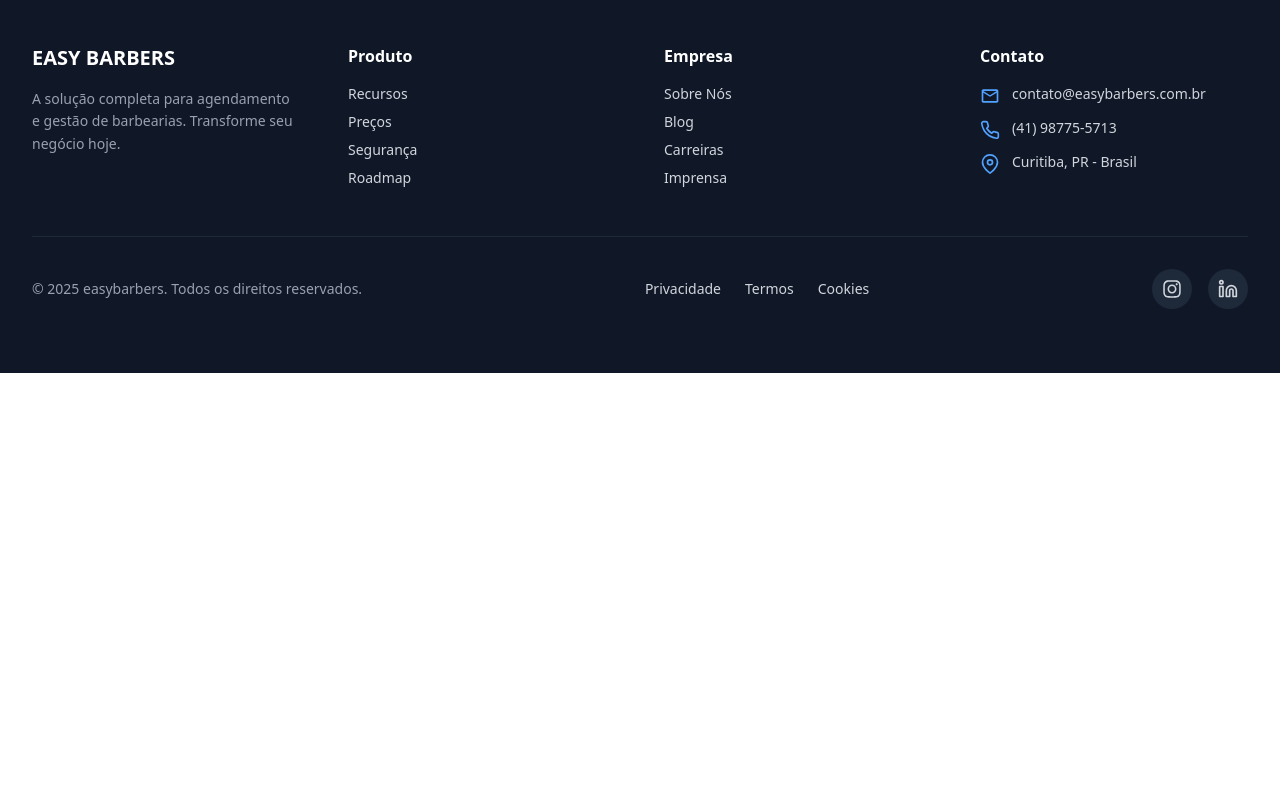
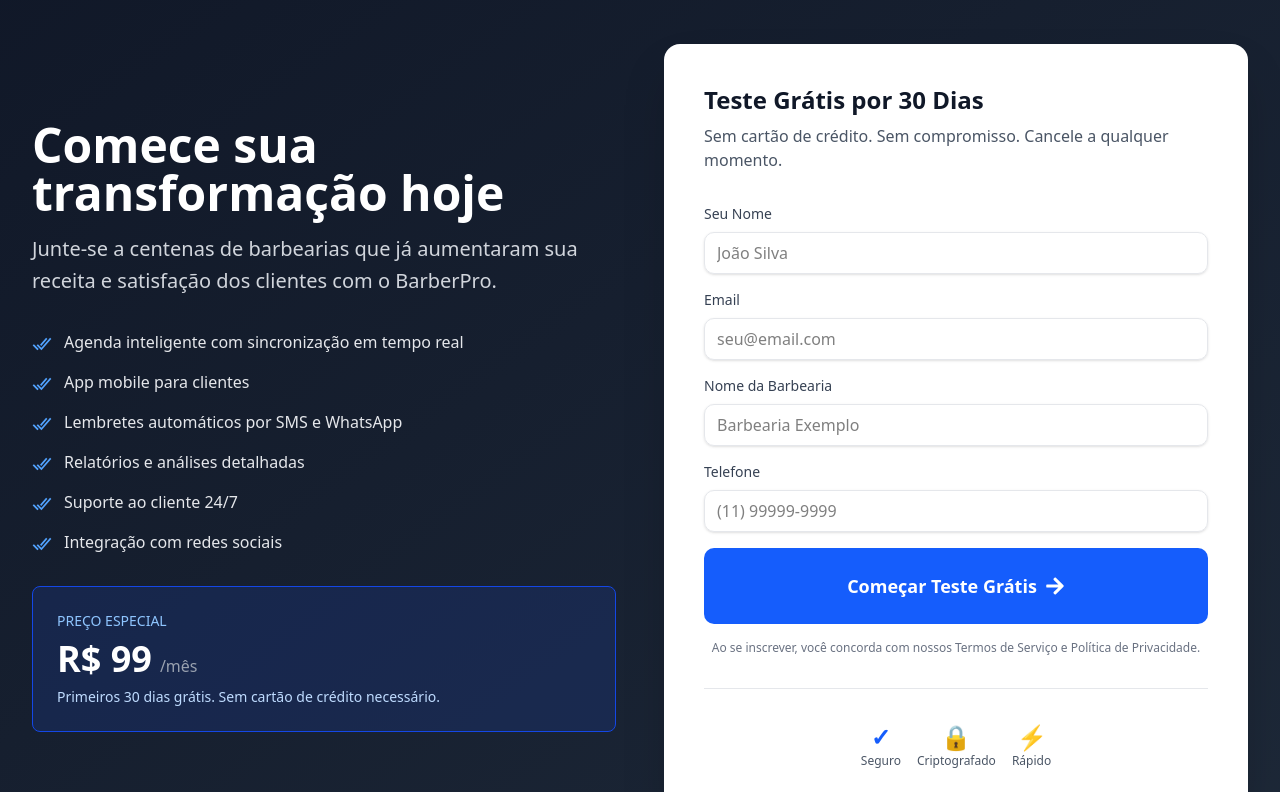
Before and after one commit to LuanRibeiroGit/easybarbers, a Next.js app: page / in a window 1280 px wide. Shown: the part 3180-3972 px from the top of the page. Before the commit the page ends 3553 px from the top, so only its background shows below. Built offline with nearby package versions, Linux system fonts and the light colour scheme.

Commit message:
feat(cta): Inserção do cta

```diff
--- a/app/page.tsx
+++ b/app/page.tsx
@@ -3,6 +3,7 @@
 import Hero from '../src/components/landingpage/hero'
 import Benefits from '../src/components/landingpage/benefits'
 import Testimonials from '@/src/components/landingpage/testimonials';
+import Cta from '@/src/components/landingpage/cta';
 
 
 export default function Home() {
@@ -12,6 +13,7 @@
                 <Hero/>
                 <Benefits/>
                 <Testimonials/>
+                <Cta/>
             <Footer/>
         </div>
     );
--- /dev/null
+++ b/src/components/landingpage/cta.tsx
@@ -0,0 +1,133 @@
+'use client'
+import { FaArrowRight } from "react-icons/fa"
+import { IoCheckmarkDoneSharp } from "react-icons/io5"
+import { useState } from "react"
+
+export default function Cta() {
+    const [email, setEmail] = useState("")
+    const [submitted, setSubmitted] = useState(false)
+
+    const handleSubmit = (e: React.FormEvent) => {
+        e.preventDefault()
+        if (email) {
+        setSubmitted(true)
+        setEmail("")
+        setTimeout(() => setSubmitted(false), 3000)
+        }
+    }
+
+    const features = [
+        "Agenda inteligente com sincronização em tempo real",
+        "App mobile para clientes",
+        "Lembretes automáticos por SMS e WhatsApp",
+        "Relatórios e análises detalhadas",
+        "Suporte ao cliente 24/7",
+        "Integração com redes sociais",
+    ]
+
+    return (
+        <section id="cta" className="py-16 sm:py-20 px-4 sm:px-6 lg:px-8 bg-gradient-to-br from-gray-900 to-gray-800">
+        <div className="max-w-7xl mx-auto">
+            <div className="grid md:grid-cols-2 gap-8 lg:gap-12 items-center">
+            <div className="space-y-8">
+                <div>
+                <h2 className="text-3xl sm:text-4xl md:text-5xl font-bold text-white mb-4">
+                    Comece sua transformação hoje
+                </h2>
+                <p className="text-lg sm:text-xl text-gray-300 leading-relaxed">
+                    Junte-se a centenas de barbearias que já aumentaram sua receita
+                    e satisfação dos clientes com o BarberPro.
+                </p>
+                </div>
+
+                <div className="space-y-3 sm:space-y-4">
+                {features.map((feature, index) => (
+                    <div key={index} className="flex items-start gap-3">
+                    <div className="flex-shrink-0 mt-1">
+                        <IoCheckmarkDoneSharp className="w-5 h-5 text-blue-400" />
+                    </div>
+                    <p className="text-gray-200">{feature}</p>
+                    </div>
+                ))}
+                </div>
+
+                <div className="bg-blue-900/30 border border-blue-700 rounded-lg p-4 sm:p-6">
+                <p className="text-blue-300 text-sm mb-2">PREÇO ESPECIAL</p>
+                <div className="flex items-baseline gap-2 mb-2">
+                    <span className="text-3xl sm:text-4xl font-bold text-white">R$ 99</span>
+                    <span className="text-gray-400">/mês</span>
+                </div>
+                <p className="text-blue-200 text-sm">
+                    Primeiros 30 dias grátis. Sem cartão de crédito necessário.
+                </p>
+                </div>
+            </div>
+
+            <div className="bg-white rounded-2xl p-6 sm:p-8 md:p-10 shadow-2xl">
+                <h3 className="text-xl sm:text-2xl font-bold text-gray-900 mb-2">
+                Teste Grátis por 30 Dias
+                </h3>
+                <p className="text-sm sm:text-base text-gray-600 mb-6 sm:mb-8">
+                Sem cartão de crédito. Sem compromisso. Cancele a qualquer momento.
+                </p>
+
+                <form onSubmit={handleSubmit} className="space-y-4">
+                    <div>
+                        <label className="block text-sm font-medium text-gray-700 mb-2">Seu Nome</label>
+                        <input type="text" placeholder="João Silva" className="w-full py-2 px-3 rounded-[10px] focus:outline-none focus:shadow-[0_0_5px_#3b82f6] focus:border-blue-300 border border-gray-200 shadow-sm" required />
+                    </div>
+
+                    <div>
+                        <label className="block text-sm font-medium text-gray-700 mb-2">Email</label>
+                        <input type="email" placeholder="seu@email.com" value={email} onChange={(e) => setEmail(e.target.value)} className="w-full py-2 px-3 rounded-[10px] focus:outline-none focus:shadow-[0_0_5px_#3b82f6] focus:border-blue-300 border border-gray-200 shadow-sm" required />
+                    </div>
+
+                    <div>
+                        <label className="block text-sm font-medium text-gray-700 mb-2">Nome da Barbearia</label>
+                        <input type="text" placeholder="Barbearia Exemplo" className="w-full py-2 px-3 rounded-[10px] focus:outline-none focus:shadow-[0_0_5px_#3b82f6] focus:border-blue-300 border border-gray-200 shadow-sm" required />
+                    </div>
+
+                    <div>
+                        <label className="block text-sm font-medium text-gray-700 mb-2">Telefone</label>
+                        <input type="tel" placeholder="(11) 99999-9999" className="w-full py-2 px-3 rounded-[10px] focus:outline-none focus:shadow-[0_0_5px_#3b82f6] focus:border-blue-300 border border-gray-200 shadow-sm" required />
+                    </div>
+
+                    <button type="submit" className="w-full bg-blue-600 hover:bg-blue-700 text-white text-lg py-6 h-auto flex items-center justify-center gap-2 font-semibold rounded-[10px]">
+                        {submitted ? (
+                            <>
+                                <IoCheckmarkDoneSharp className="w-5 h-5" />
+                                Enviado com Sucesso!
+                            </>
+                        ) : (
+                            <>
+                                Começar Teste Grátis <FaArrowRight className="w-5 h-5" />
+                            </>
+                        )}
+                    </button>
+
+                    <p className="text-xs text-gray-500 text-center">
+                        Ao se inscrever, você concorda com nossos Termos de Serviço e
+                        Política de Privacidade.
+                    </p>
+                </form>
+
+                <div className="mt-8 pt-8 border-t border-gray-200 flex items-center justify-center gap-4">
+                    <div className="text-center">
+                        <p className="text-2xl font-bold text-blue-600">✓</p>
+                        <p className="text-xs text-gray-600">Seguro</p>
+                    </div>
+                    <div className="text-center">
+                        <p className="text-2xl font-bold text-blue-600">🔒</p>
+                        <p className="text-xs text-gray-600">Criptografado</p>
+                    </div>
+                    <div className="text-center">
+                        <p className="text-2xl font-bold text-blue-600">⚡</p>
+                        <p className="text-xs text-gray-600">Rápido</p>
+                    </div>
+                </div>
+            </div>
+            </div>
+        </div>
+        </section>
+    )
+}
```
